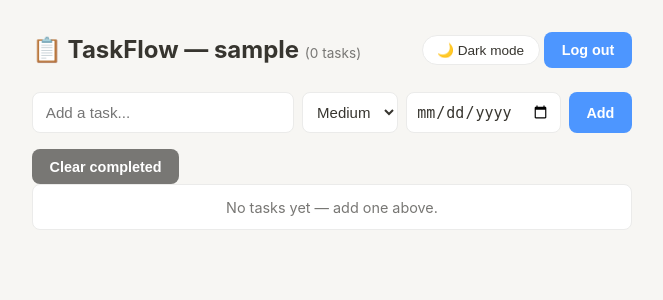
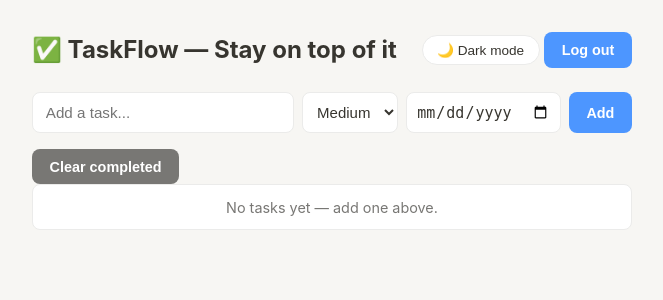
Before and after one commit to madhavsahi19/taskflow, a Django app: page / in a window 1280 px wide. Shown: the top 300 px of the page, without its empty margins (308-971 px from the left). Run offline with Django 5.2, Linux system fonts and the light colour scheme; the visitor is signed in with stand-in values (Sample User, id 1); data that the repository does not hold is empty.

Commit message:
Update app header copy

```diff
--- a/tasks/templates/tasks/task_list.html
+++ b/tasks/templates/tasks/task_list.html
@@ -9,9 +9,7 @@
 <body class="app">
 
   <header class="app-header">
-    <h1>📋 TaskFlow — {{ user.username }}
-        <span class="task-count">({{ tasks|length }} tasks)</span>
-    </h1>
+    <h1>✅ TaskFlow — Stay on top of it</h1>
 
     <div>
       <button id="theme-btn" type="button">🌙 Dark mode</button>
```
